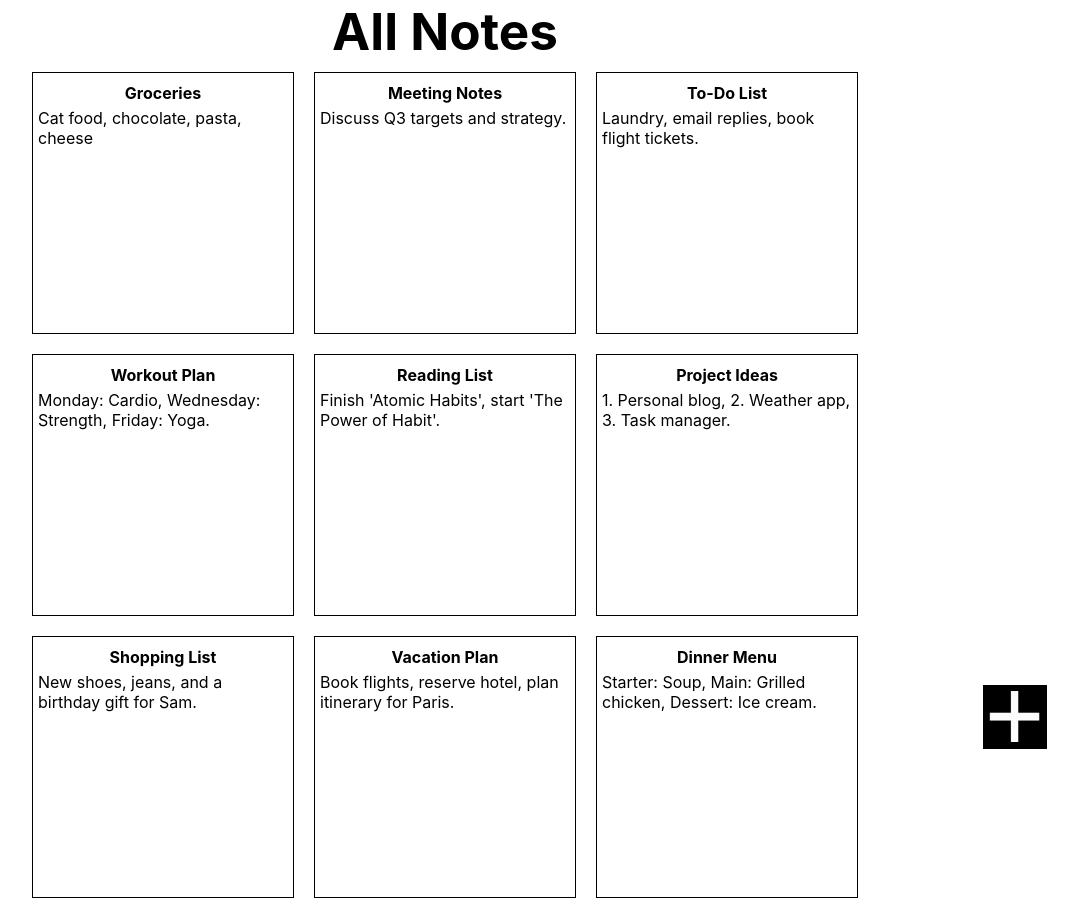
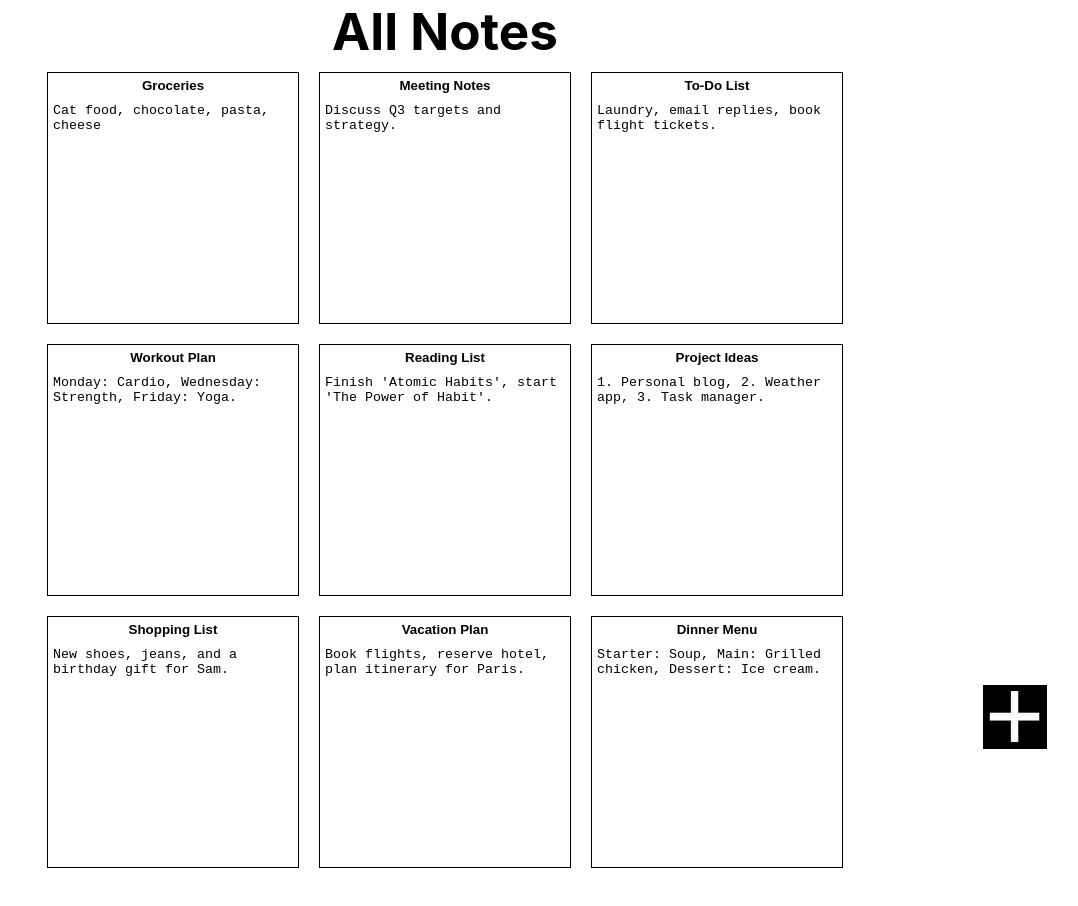
Before and after one commit to KrisHHFI/React-Full-Stack-Project, a React (Create React App) app: page / in a window 1280 px wide. Shown: the whole page, without its empty margins (195-1273 px from the left). After the commit the page ends 878 px from the top, so only its background shows below. Built offline with nearby package versions, Linux system fonts and the light colour scheme.

Commit message:
Note text inputs added

```diff
--- a/src/App.css
+++ b/src/App.css
@@ -13,8 +13,7 @@
   width: 5vw;
 }
 
-.app {
-}
+.app {}
 
 .mainContent {
   align-items: center;
@@ -31,9 +30,28 @@
 .note {
   border: 1px solid black;
   height: 250px;
-  padding: 5px;
   margin: 10px;
   width: 250px;
+}
+
+.note input {
+  border: 0;
+  font-weight: bold;
+  height: 15px;
+  padding: 0;
+  padding-bottom: 5px;
+  padding-top: 5px;
+  text-align: center;
+  width: 100%;
+}
+
+.note textarea {
+  border: 0;
+  box-sizing: border-box;
+  height: calc(100% - 25px);
+  padding: 5px;
+  resize: none;
+  width: 100%;
 }
 
 .noteContainer {
@@ -43,12 +61,6 @@
   max-width: 1000px;
 }
 
-.noteTitle {
-  font-weight: bold;
-  padding: 5px;
-  text-align: center;
-}
-
 .plusImage {
   height: 4vw;
   min-height: 50px;
--- a/src/Components/Note.js
+++ b/src/Components/Note.js
@@ -1,14 +1,29 @@
-import React from 'react';
+import React, { useState } from 'react';
 
-function Note({ noteTitle, noteText,}) {
+function Note({ noteTitle, noteText }) {
+    const [title, setTitle] = useState(noteTitle);
+    const [text, setText] = useState(noteText);
+
+    const handleTitleChange = (e) => {
+        setTitle(e.target.value);
+    };
+
+    const handleTextChange = (e) => {
+        setText(e.target.value);
+    };
+
     return (
         <div className="note">
-            <div className="noteTitle">
-                {noteTitle}
-            </div>
-            <div className="noteText">
-                {noteText}
-            </div>
+            <input
+                type="text"
+                value={title}
+                onChange={handleTitleChange}
+            />
+            <textarea
+                className="noteText"
+                value={text}
+                onChange={handleTextChange}
+            />
         </div>
     );
 }
```
